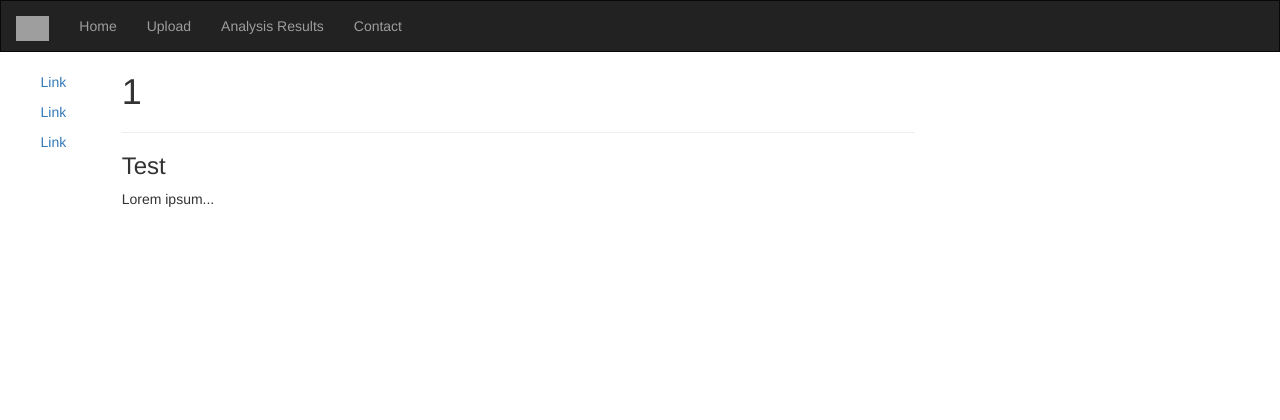
After one commit to Markonick/flask-docker, a Flask app: template app/templates/analysis_results.html in a window 1280 px wide. The commit adds this page. Shown: the top 420 px of the page. Run offline with Flask 2, Linux system fonts and the light colour scheme; the template is opened without the code that fills it: most values are stand-ins (such as "Sample title", 1, 10 or a date in 2020); some libraries are stand-ins or nearby versions; grey boxes are pictures that could not be loaded.

Commit message:
fixed analysis results renaming crashing webserver

```diff
--- a/app.py
+++ b/app.py
@@ -14,7 +14,8 @@
 
 
 @app.route('/')
-def home():
+@app.route('/home')
+def index():
     count = redis.incr('hits')
     template = 'home.html'
     return render_template(template, title = "Home", count=count)
@@ -34,6 +35,13 @@
     return render_template(template)
 
 
+@app.route('/analysis_results')
+def analysis_results():
+    count = redis.incr('hits')
+    template = 'analysis_results.html'
+    return render_template(template, title = "Analysis Results", count=count)
+
+
 @app.route('/contact')
 def contact():
     count = redis.incr('hits')
--- /dev/null
+++ b/app/templates/analysis_results.html
@@ -0,0 +1,7 @@
+{% extends "base.html" %}
+
+{% block content %}
+
+    <h1>{{ count }}</h1>
+
+{% endblock %}
--- a/app/templates/base.html
+++ b/app/templates/base.html
@@ -63,9 +63,9 @@
     </div>
     <div class="collapse navbar-collapse" id="myNavbar">
       <ul class="nav navbar-nav">
-        <li class="active"><a href="{{ url_for('/') }}">Home</a></li>
+        <li><a href="{{ url_for('index') }}">Home</a></li>
         <li><a href="{{ url_for('upload_file') }}">Upload</a></li>
-        <li><a href="Analysis">Analysis Results</a></li>
+        <li><a href="{{ url_for('analysis_results') }}">Analysis Results</a></li>
         <li><a href="{{ url_for('contact') }}">Contact</a></li>
       </ul>
     </div>
```
Also changed, not shown: app/templates/results.html (deleted, +0 -26 lines).
